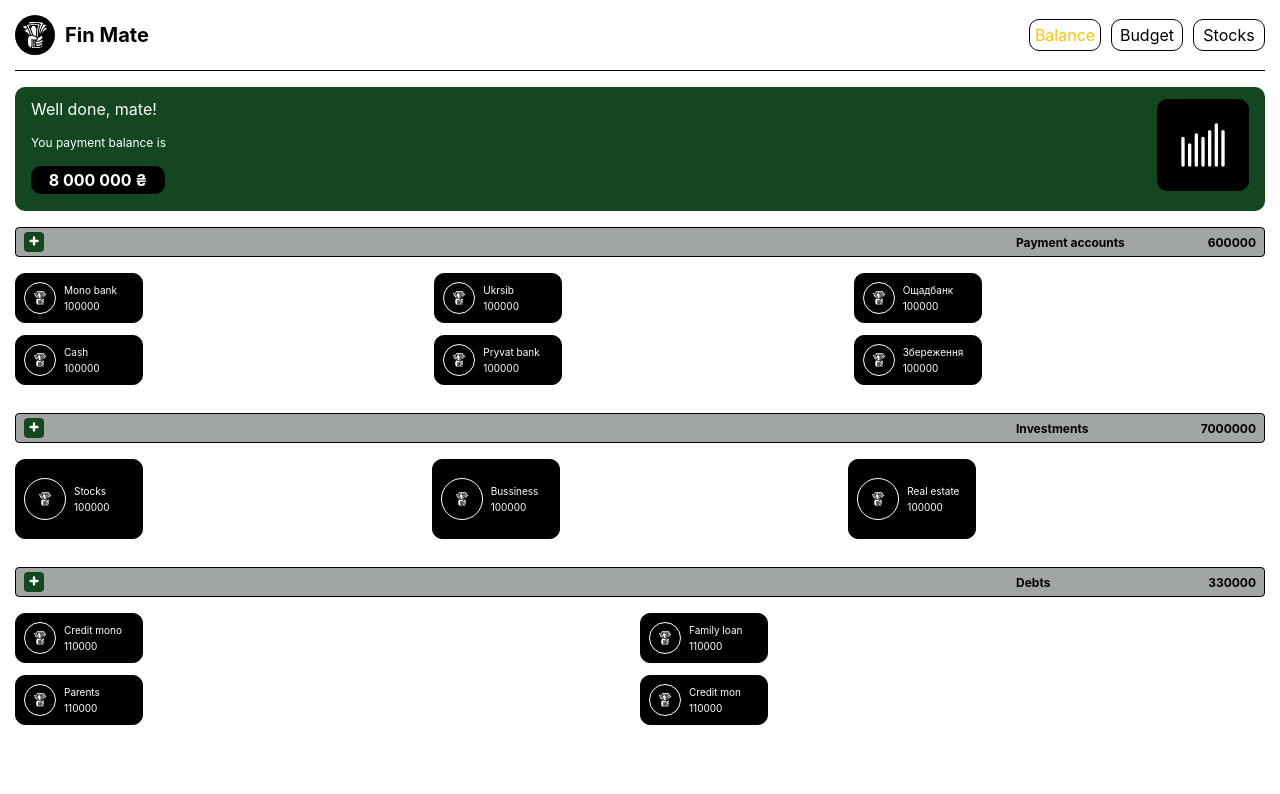
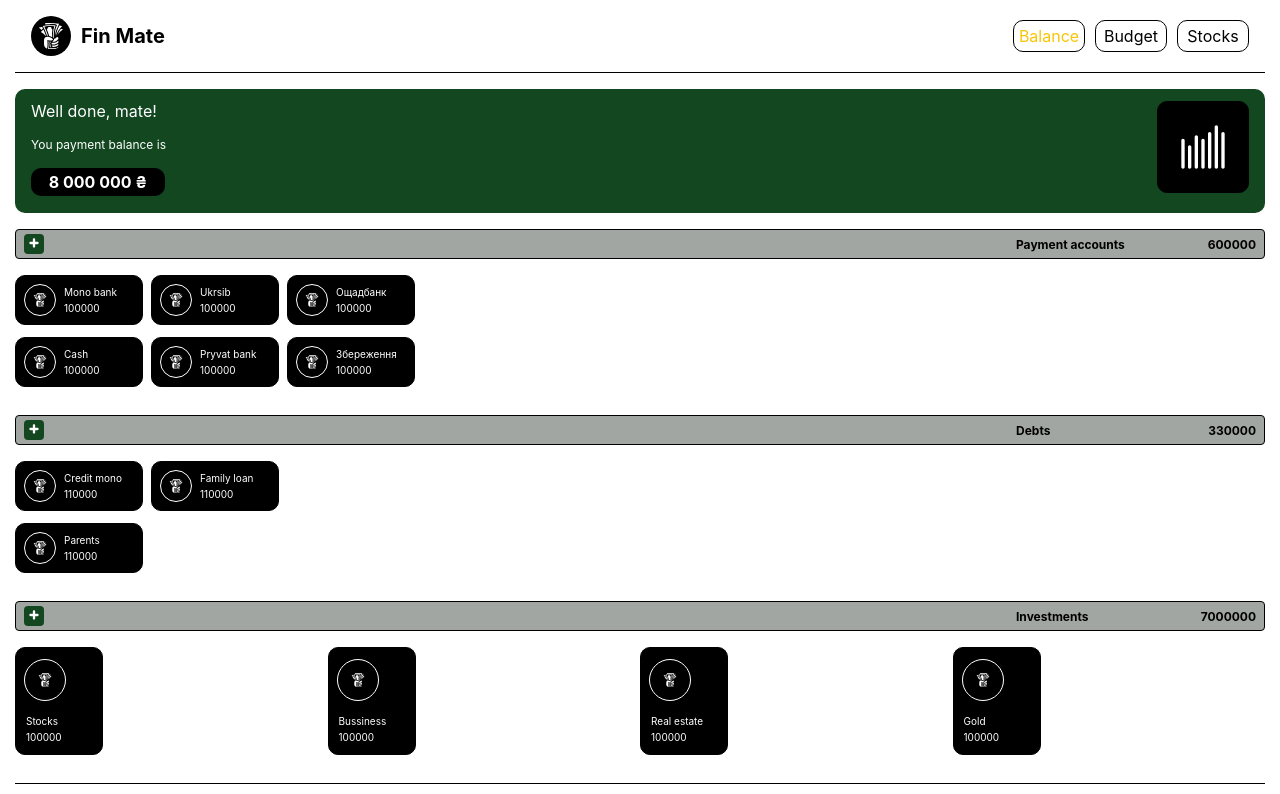
Before and after one commit to IamDorohin/finmate, a React (Create React App) app: page /finmate/balance in a window 1280 px wide. Shown: the top 794 px of the page. Built offline with nearby package versions, Linux system fonts and the light colour scheme.

Commit message:
Minor features

```diff
--- a/src/Components/AppBar/AppBar.jsx
+++ b/src/Components/AppBar/AppBar.jsx
@@ -6,6 +6,7 @@ import { UserMenu } from 'Components/UserMenu/UserMenu';
 import { MobileMenuButton } from 'Components/Buttons/MobileMenuButton/MobileMenuButton';
 import { AppLogo } from 'Components/AppLogo/AppLogo';
 import { Modal } from 'Components/Common/Modal/Modal';
+import { PageContainer } from 'Components/Common/PageContainer.styled';
 import { deviceSelector } from 'Redux/selectors';
 import UserMenuMobile from 'Components/UserMenuMobile/UserMenuMobile';
 import { SlMenu } from 'react-icons/sl';
@@ -31,7 +32,7 @@ export const AppBar = () => {
   const closedMobileMenu = smartPhoneDevice & !showModal;
   return (
     <AppHeader>
-      {/* <MobileMenuHeaderContainer> */}
+      <PageContainer>
         <AppHeaderContainer>
           <AppLogo onClick={activatedLinkHandler} />
           {showModal && (
@@ -54,7 +55,7 @@ export const AppBar = () => {
             <UserMenu />
           )}
         </AppHeaderContainer>
-      {/* </MobileMenuHeaderContainer> */}
+      </PageContainer>
     </AppHeader>
   );
 };
--- a/src/Components/AppBar/AppBar.styled.jsx
+++ b/src/Components/AppBar/AppBar.styled.jsx
@@ -7,15 +7,8 @@ export const AppHeaderContainer = styled.div`
   align-items: center;
   justify-content: space-between;
   flex-wrap: wrap;
-  padding: 15px 15px;
-  padding-bottom: 0;
+  padding: 16px 16px;
   margin-left: 0;
   margin-right: 0;
-
-  ::after {
-    content: '';
-    width: 100%;
-    padding-top: 15px;
-    border-bottom: 1px solid #000;
-  }
+  border-bottom: 1px solid #000;
 `;
--- a/src/Components/BalancePageComponents/DebtsSection/DebtsSection.styled.jsx
+++ b/src/Components/BalancePageComponents/DebtsSection/DebtsSection.styled.jsx
@@ -5,6 +5,17 @@ export const SectionContainer = styled.section`
 `;
 
 export const SectionList = styled.ul`
+  /* list-style: none;
+  margin: 0;
+  padding: 0;
+  overflow-x: scroll;
+  scroll-behavior: smooth;
+  display: flex;
+  flex-wrap: wrap;
+  flex-direction: column;
+  margin-top: 16px;
+  height: 124px;
+  align-content: flex-start; */
   /* justify-content: space-between; */
   margin: 0;
   margin-top: 16px;
@@ -16,9 +27,18 @@ export const SectionList = styled.ul`
   display: flex;
   flex-direction: column;
   flex-wrap: wrap;
+  align-content: flex-start;
 `;
 
 export const SectionItem = styled.li`
+  /* width: 110px;
+  height: 40px;
+  background-color: #000;
+  margin: 0;
+  padding: 0;
+  margin-bottom: 12px;
+  margin-left: 0; */
+
   display: flex;
   align-items: center;
   width: 110px;
@@ -31,9 +51,9 @@ export const SectionItem = styled.li`
   list-style: none;
   background-color: #000;
 
-  /* :nth-last-child(-n + 2) {
+  :nth-last-child(-n + 2) {
     margin-right: 0;
-  } */
+  }
 
   :nth-child(2n) {
     margin-bottom: 0px;
--- a/src/Components/BalancePageComponents/InvestmentsSection/InvestmentsSection.styled.jsx
+++ b/src/Components/BalancePageComponents/InvestmentsSection/InvestmentsSection.styled.jsx
@@ -5,13 +5,12 @@ export const SectionContainer = styled.section`
 `;
 
 export const SectionList = styled.ul`
-  /* justify-content: space-between; */
   margin: 0;
   margin-top: 16px;
   padding-left: 0;
   overflow-x: scroll;
   scroll-behavior: smooth;
-  height: 92px;
+  height: 120px;
 
   display: flex;
   flex-direction: column;
@@ -20,12 +19,12 @@ export const SectionList = styled.ul`
 
 export const SectionItem = styled.li`
   display: flex;
+  flex-wrap: wrap;
   align-items: center;
-  width: 110px;
-  height: 70px;
-  /* margin-bottom: 12px; */
+  width: 70px;
+  height: 90px;
   margin-right: 8px;
-  padding: 4px 8px;
+  padding: 8px 8px;
   border: 1px solid black;
   border-radius: 10px;
   list-style: none;
@@ -49,7 +48,9 @@ export const SectionItemLogo = styled.div`
 
 export const SectionItemData = styled.div`
   margin: 0;
-  margin-left: 8px;
+  margin-top: 8px;
+  padding-left: 2px;
+  width: 54px;
 `;
 
 export const SectionItemDataTitle = styled.p`
@@ -64,3 +65,65 @@ export const SectionItemDataAmount = styled.p`
   font-size: 10px;
   color: #fff;
 `;
+// export const SectionContainer = styled.section`
+//   margin-top: 16px;
+// `;
+
+// export const SectionList = styled.ul`
+//   margin: 0;
+//   margin-top: 16px;
+//   padding-left: 0;
+//   overflow-x: scroll;
+//   scroll-behavior: smooth;
+//   height: 92px;
+
+//   display: flex;
+//   flex-direction: column;
+//   flex-wrap: wrap;
+// `;
+
+// export const SectionItem = styled.li`
+//   display: flex;
+//   align-items: center;
+//   width: 110px;
+//   height: 70px;
+//   margin-right: 8px;
+//   padding: 4px 8px;
+//   border: 1px solid black;
+//   border-radius: 10px;
+//   list-style: none;
+//   background-color: #000;
+
+//   :nth-last-child {
+//     margin-right: 0;
+//   }
+// `;
+
+// export const SectionItemLogo = styled.div`
+//   display: flex;
+//   align-items: center;
+//   justify-content: center;
+//   height: 40px;
+//   width: 40px;
+//   padding: 0;
+//   border: 1px solid #fff;
+//   border-radius: 50%;
+// `;
+
+// export const SectionItemData = styled.div`
+//   margin: 0;
+//   margin-left: 8px;
+// `;
+
+// export const SectionItemDataTitle = styled.p`
+//   margin: 0;
+//   margin-bottom: 4px;
+//   font-size: 10px;
+//   color: #fff;
+// `;
+
+// export const SectionItemDataAmount = styled.p`
+//   margin: 0;
+//   font-size: 10px;
+//   color: #fff;
+// `;
--- a/src/Components/BalancePageComponents/PaymentAccountsSection/PaymentAccountsSection.styled.jsx
+++ b/src/Components/BalancePageComponents/PaymentAccountsSection/PaymentAccountsSection.styled.jsx
@@ -16,6 +16,7 @@ export const SectionList = styled.ul`
   display: flex;
   flex-direction: column;
   flex-wrap: wrap;
+  align-content: flex-start;
 `;
 
 export const SectionItem = styled.li`
--- /dev/null
+++ b/src/Components/Footer/Footer.jsx
@@ -0,0 +1,11 @@
+import { FooterSection, FooterContainer } from './Footer.styled';
+import { PageContainer } from 'Components/Common/PageContainer.styled';
+export const Footer = () => {
+  return (
+    <FooterSection>
+      <PageContainer>
+        <FooterContainer></FooterContainer>
+      </PageContainer>
+    </FooterSection>
+  );
+};
--- /dev/null
+++ b/src/Components/Footer/Footer.styled.jsx
@@ -0,0 +1,17 @@
+import styled from 'styled-components';
+
+export const FooterSection = styled.footer`
+  margin-top: 16px;
+`;
+
+export const FooterContainer = styled.div`
+  display: flex;
+  align-items: center;
+  justify-content: center;
+  flex-wrap: wrap;
+  height: 40px;
+  margin-right: 0;
+  margin-left: 0;
+  border-top: 1px solid black;
+  background-color: #fff;
+`;
--- a/src/Components/Layout/Layout.jsx
+++ b/src/Components/Layout/Layout.jsx
@@ -1,5 +1,6 @@
 import { Outlet } from 'react-router-dom';
 import { AppBar } from 'Components/AppBar/AppBar';
+import { Footer } from 'Components/Footer/Footer';
 // import { PageContainer } from 'Components/Common/PageContainer/PageContainer';
 
 export const Layout = () => {
@@ -8,6 +9,7 @@ export const Layout = () => {
     <>
       <AppBar />
       <Outlet />
+      <Footer />
     </>
 
     // </PageContainer>
--- a/src/Components/UserMenu/UserMenu.styled.jsx
+++ b/src/Components/UserMenu/UserMenu.styled.jsx
@@ -73,10 +73,14 @@ export const UserMenuItem = styled.li`
 `;
 
 export const UserMenuLink = styled(NavLink)`
+  /* width: 100%;
+  height: 100%; */
   text-decoration: none;
   color: inherit;
 
   &.active {
+    /* border-radius: 10px;
+    background-color: #000; */
     color: #fac507;
   }
 `;
--- a/src/Helpers/debtsData.json
+++ b/src/Helpers/debtsData.json
@@ -1,6 +1,5 @@
 [
   { "title": "Credit mono", "amount": 110000 },
   { "title": "Parents", "amount": 110000 },
-  { "title": "Family loan", "amount": 110000 },
-  { "title": "Credit mon", "amount": 110000 }
+  { "title": "Family loan", "amount": 110000 }
 ]
--- a/src/Helpers/investmentsData.json
+++ b/src/Helpers/investmentsData.json
@@ -1,5 +1,6 @@
 [
   { "title": "Stocks", "amount": 100000 },
   { "title": "Bussiness", "amount": 100000 },
-  { "title": "Real estate", "amount": 100000 }
+  { "title": "Real estate", "amount": 100000 },
+  { "title": "Gold", "amount": 100000 }
 ]
--- a/src/Pages/BalancePage/BalancePage.jsx
+++ b/src/Pages/BalancePage/BalancePage.jsx
@@ -8,8 +8,8 @@ export const BalancePage = () => {
     <>
       <HeroSection />
       <PaymentAccountsSection />
+      <DebtsSection />
       <InvestmentsSection />
-      <DebtsSection />
     </>
   );
 };
```
Lines whose indentation alone changed are shown as unchanged.
